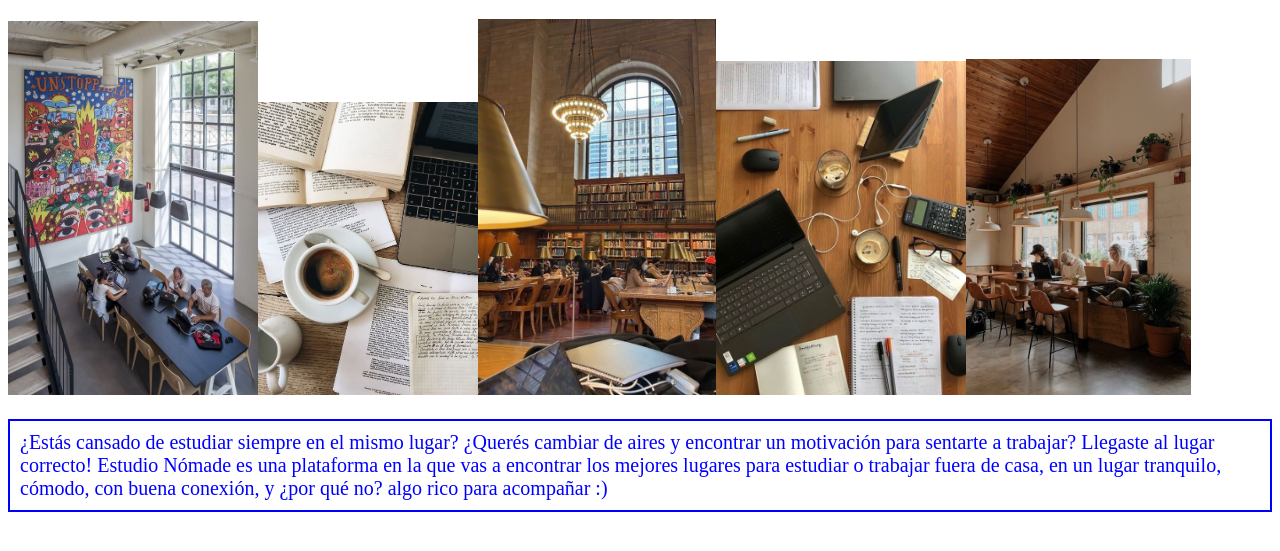
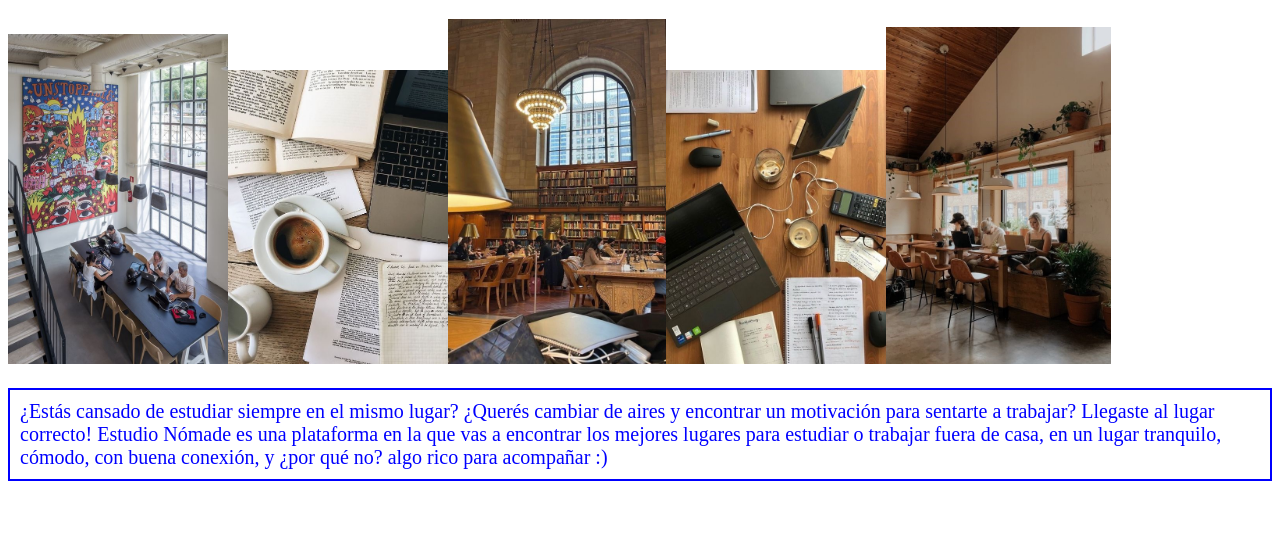
Before and after one commit to sofiberardo/Programacion, a plain HTML site: page index.html in a window 1280 px wide. Shown: the part 61-612 px from the top of the page. Drawn offline with Linux system fonts and the light colour scheme.

Commit message:
Update index.html

```diff
--- a/index.html
+++ b/index.html
@@ -9,7 +9,7 @@
 </head>
 <body>
     <h1>Estudio Nómade</h1>
-    <img src="./imagenes/espacio co work.jpg" alt="Espacios para trabajar" width="250"><img src="./imagenes/café.y.estudio.jpg" alt="Estudio y café" width="220"><img src="./imagenes/biblioteca.jpg" alt="Estudio en Biblioteca" width="237.5"><img src="./imagenes/Estudiar en espacios comunes.jpg" alt="Estudiar en espacios comunes" width="250"><img src="./imagenes/trabajo en café.jpg" alt="Trabajo en una cafetería" width="225.5">
+    <img src="./imagenes/espacio co work.jpg" alt="Espacios para trabajar" width="220"><img src="./imagenes/café.y.estudio.jpg" alt="Estudio y café" width="220"><img src="./imagenes/biblioteca.jpg" alt="Estudio en Biblioteca" width="217.5"><img src="./imagenes/Estudiar en espacios comunes.jpg" alt="Estudiar en espacios comunes" width="220"><img src="./imagenes/trabajo en café.jpg" alt="Trabajo en una cafetería" width="225.5">
     <p>¿Estás cansado de estudiar siempre en el mismo lugar? ¿Querés cambiar de aires y encontrar un motivación para sentarte a trabajar? Llegaste al lugar correcto! Estudio Nómade es una plataforma en la que vas a encontrar los mejores lugares para estudiar o trabajar fuera de casa, en un lugar tranquilo, cómodo, con buena conexión, y ¿por qué no? algo rico para acompañar :)</p>
 </body>
 </html>
```
